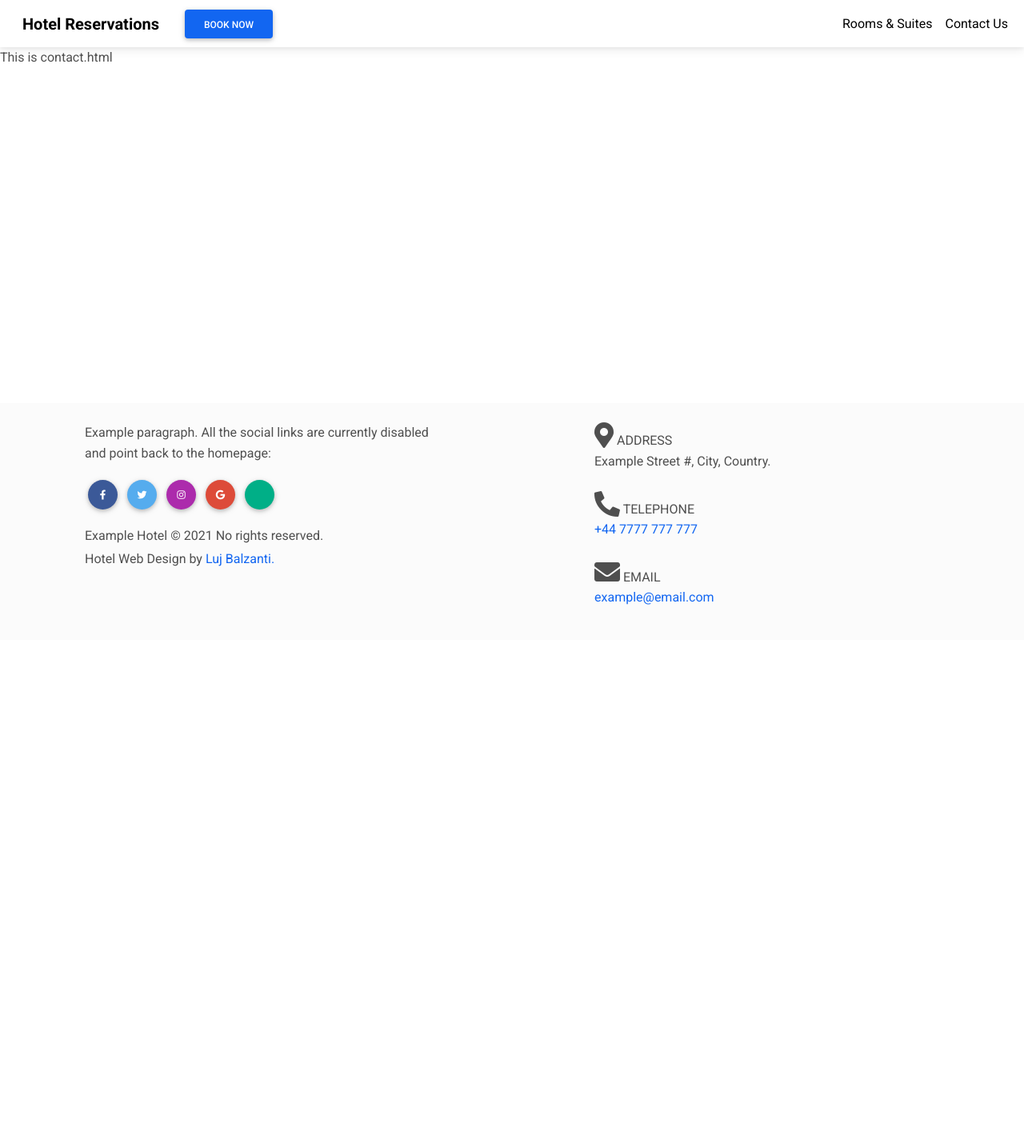
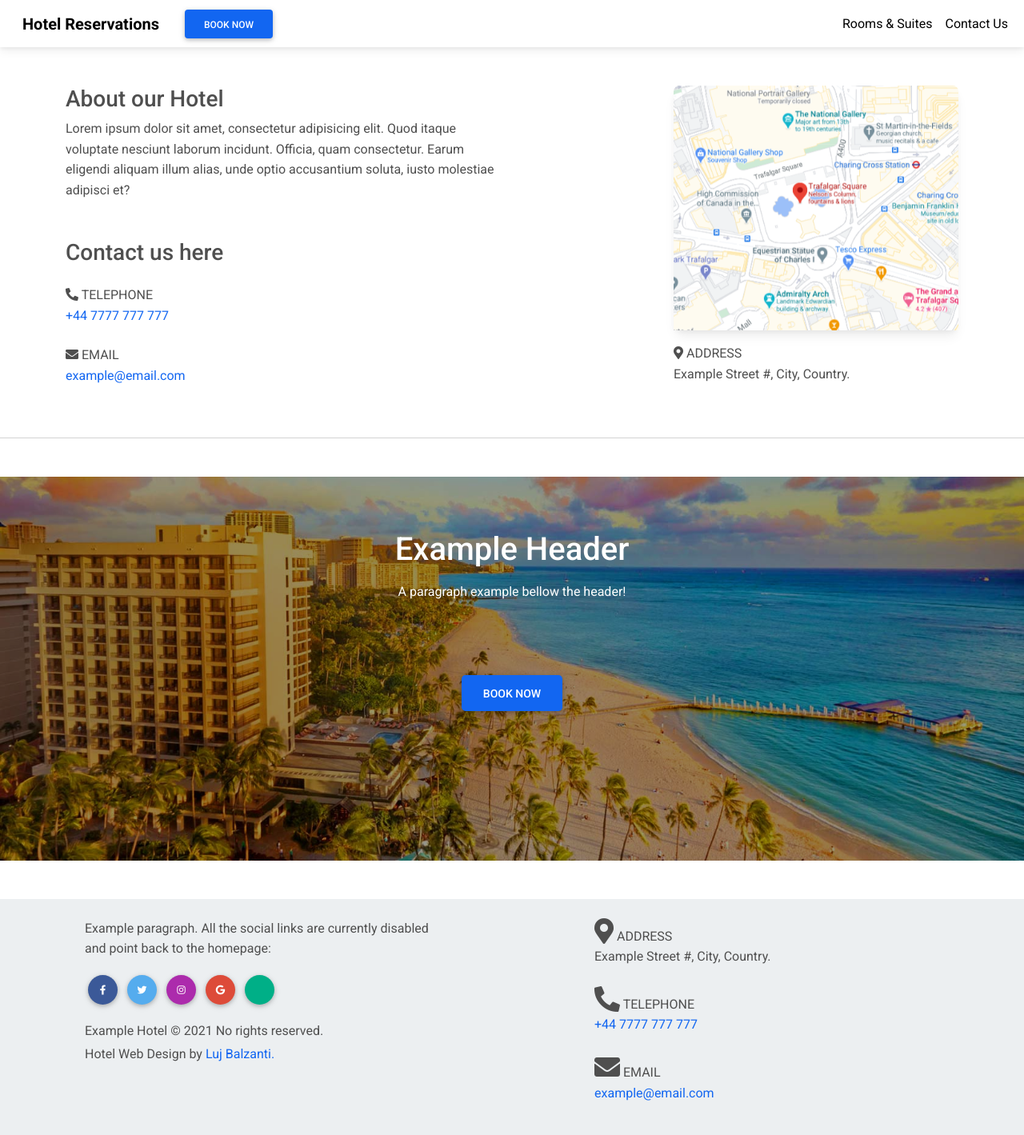
Before and after one commit to LujBalzanti/django-hotel-reservations, a Django app: page /contact/ in a window 1280 px wide. Shown: the whole page at 80% size. Before the commit the page ends 756 px from the top, so only its background shows below. Run offline with Django 3.2, Linux system fonts and the light colour scheme; some libraries are stand-ins or nearby versions.

Commit message:
feat: add contact.html content

```diff
--- a/reservations/static/reservations/styles.css
+++ b/reservations/static/reservations/styles.css
@@ -72,3 +72,7 @@ body{
 footer{
     margin-top:auto;
 }
+
+.bg-footer {
+    background-color: #ECEFF1;
+}
--- a/reservations/templates/reservations/contact.html
+++ b/reservations/templates/reservations/contact.html
@@ -1,5 +1,75 @@
 {% extends "reservations/header.html" %}
+{% load static %}
 
 {% block body %}
-    This is contact.html
+<main class="mt-5">
+    <section>
+        <div class="container">
+            <div class="row justify-content-lg-between justify-content-center">
+                <div class="col-8 col-mb-5 col-lg-6">
+                    <div class="mb-5">
+                        <h3>About our Hotel</h3>
+                        <p>Lorem ipsum dolor sit amet, consectetur adipisicing elit. Quod itaque voluptate
+                            nesciunt laborum incidunt. Officia, quam consectetur. Earum eligendi aliquam illum
+                            alias, unde optio accusantium soluta, iusto molestiae adipisci et?</p>
+                    </div>
+                    <div>
+                        <h3 class="mb-4">Contact us here</h3>
+                        <div class="mb-4">
+                            <i class="icon fas fa fa-phone fa-flip-horizontal"></i> TELEPHONE<br>
+                            <ul class="list-unstyled">
+                                <li>
+                                    <a href="tel:+44 7777 777 777">+44 7777 777 777</a>
+                                </li>
+                            </ul>
+                        </div>
+                        <div>
+                            <i class="icon fas fa fa-envelope"></i> EMAIL<br>
+                            <ul class="list-unstyled">
+                                <li>
+                                    <a href="mailto:example@email.com">example@email.com</a>
+                                </li>
+                            </ul>
+                        </div>
+                    </div>
+                </div>
+                <div class="col-8 col-mb-6 col-lg-4">
+                    <div class="card mb-3">
+                        <img
+                          src="{% static 'reservations/contact.png' %}"
+                          class="card-img-top"
+                          alt="map"
+                        />
+                    </div>
+                    <div>
+                        <i class="icon fas fa fa-map-marker-alt"></i> ADDRESS<br>
+                        Example Street #, City, Country.
+                    </div>
+                </div>
+            </div>
+        </div>
+    </section>
+    <hr class="my-5" />
+    <section class="mb-5">
+        <div class="bg-image homepage-bg-img">
+          <div class="mask carousel-mask">
+            <div class="d-flex justify-content-center align-items-center h-50">
+              <div class="text-center">
+                <h1 class="mb-3 text-white">Example Header</h1>
+                <p class="mb-3 text-white"> A paragraph example bellow the header! </p>
+              </div>
+            </div>
+            <div class="d-flex justify-content-center">
+              <a
+                class="btn btn-primary btn-lg m-2"
+                href="booking/"
+                role="button"
+                target="_blank"
+                >Book Now
+              </a>
+            </div>
+          </div>
+        </div>
+      </section>
+</main>
 {% endblock %}
--- a/reservations/templates/reservations/header.html
+++ b/reservations/templates/reservations/header.html
@@ -10,7 +10,7 @@
       <a href="{% url 'booking' %}" class="btn btn-primary ms-auto me-2">Book now</a>
       <button class="navbar-toggler btn btn-dark" type="button" data-mdb-toggle="collapse" data-mdb-target="#navbar"
         aria-controls="navbar" aria-expanded="false" aria-label="Toggle navigation">
-        <i class="fas fa-bars"></i>
+        <i class="fas fa-bars text-light"></i>
       </button>
       <div class="collapse navbar-collapse" id="navbar">
         <ul class="navbar-nav ms-auto mb-2 mb-lg-0">
--- a/reservations/templates/reservations/layout.html
+++ b/reservations/templates/reservations/layout.html
@@ -31,7 +31,7 @@
         {% block body %}
         {% endblock %}
     </body>
-        <footer class="bg-light text-center text-lg-start">
+        <footer class="bg-footer text-center text-lg-start">
             <div class="container p-4">
                 <div class="container">
                     <div class="row justify-content-lg-between justify-content-center">
```
Also changed, not shown: reservations/static/reservations/contact.png (added).
